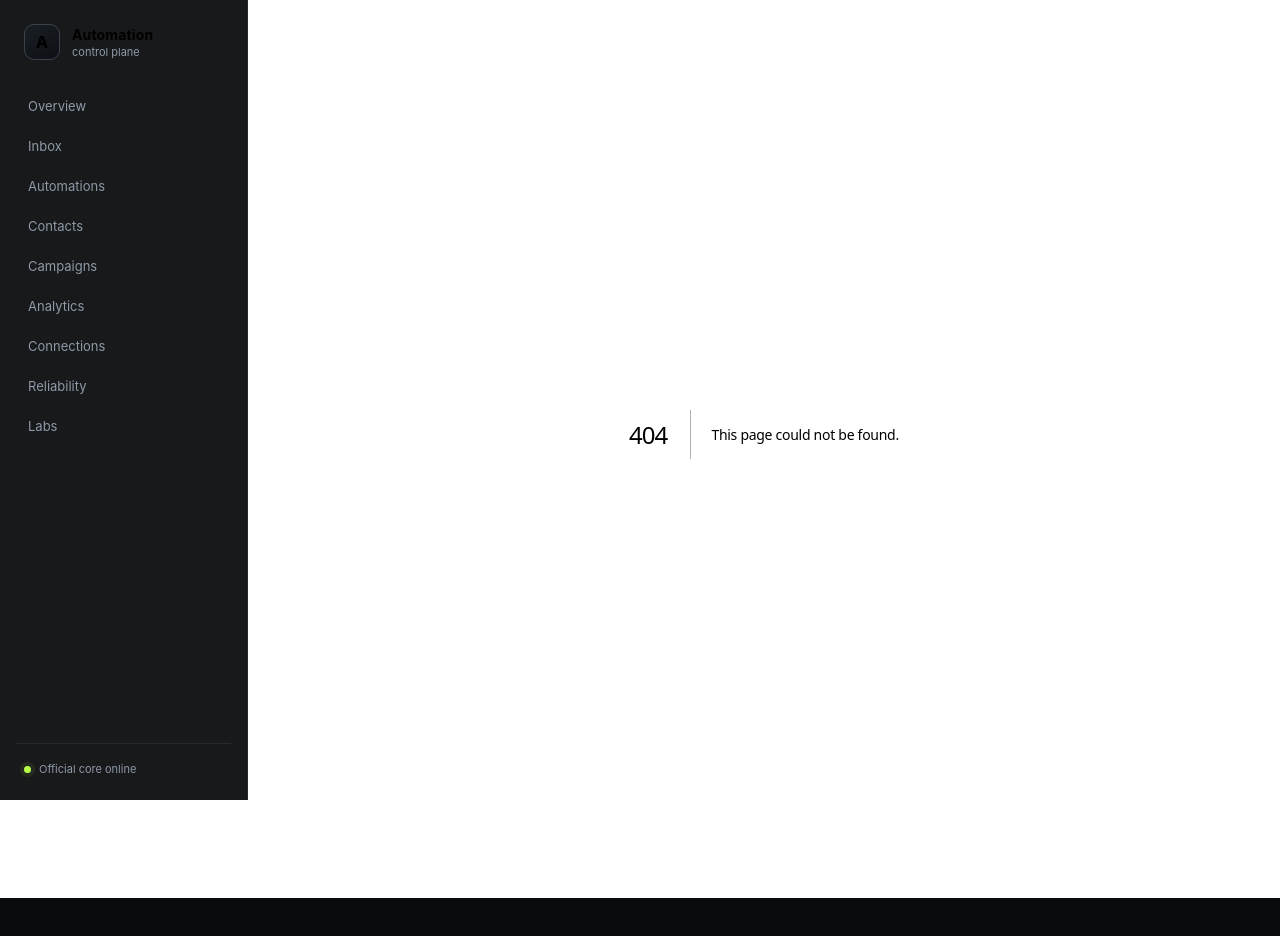
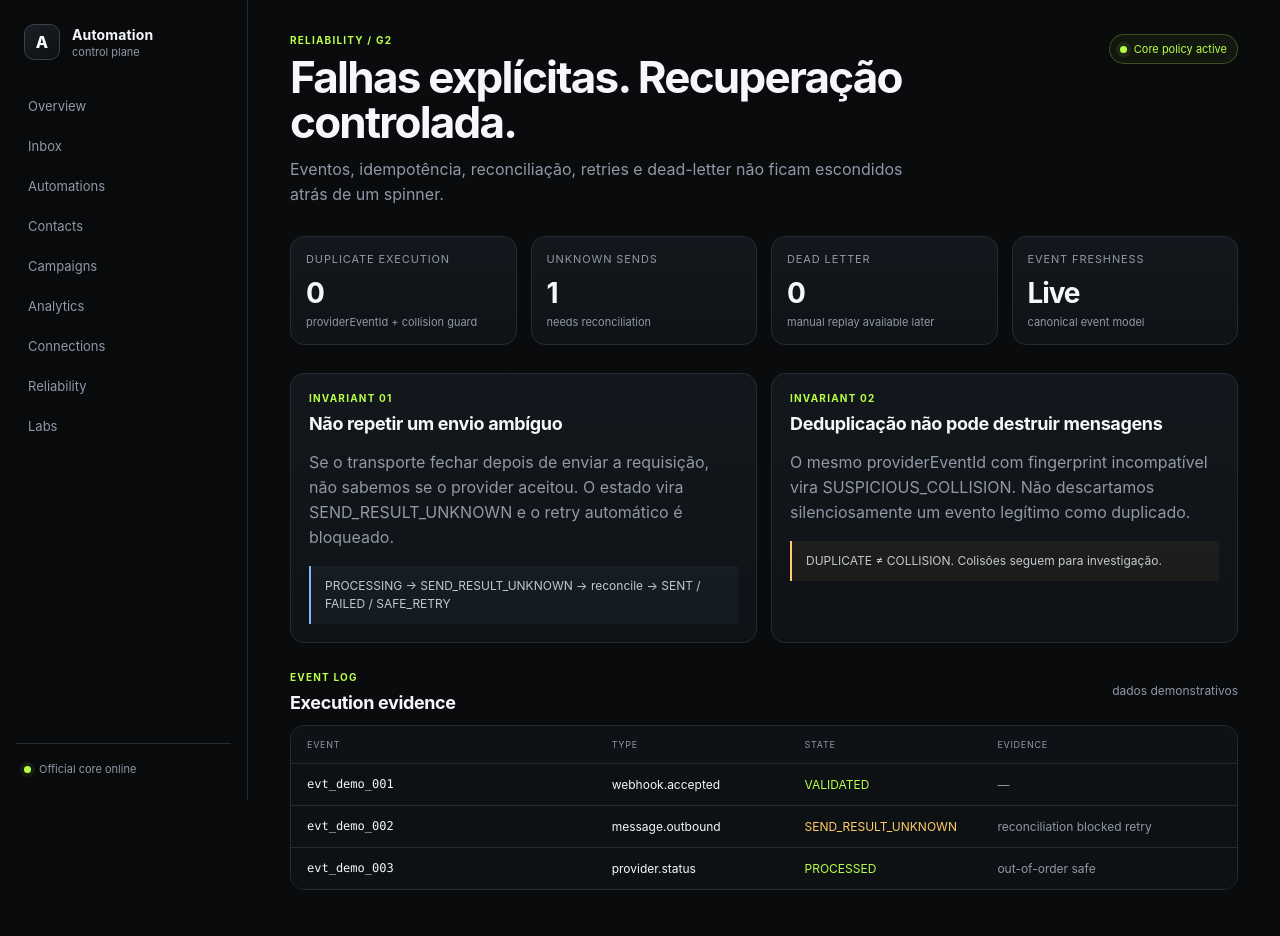
Before and after one commit to videoia070707-design/teste, a Next.js app in the folder apps/web/: page /reliability in a window 1280 px wide. Before the commit this address had no page. Shown: the top 936 px of the page. Before the commit the page ends 898 px from the top, so only its background shows below. Built offline with nearby package versions, Linux system fonts and the light colour scheme.

Commit message:
feat(web): add reliability control center

```diff
--- /dev/null
+++ b/apps/web/app/reliability/page.tsx
@@ -0,0 +1,57 @@
+const eventRows = [
+  ["evt_demo_001", "webhook.accepted", "VALIDATED", "—"],
+  ["evt_demo_002", "message.outbound", "SEND_RESULT_UNKNOWN", "reconciliation blocked retry"],
+  ["evt_demo_003", "provider.status", "PROCESSED", "out-of-order safe"]
+] as const;
+
+export default function ReliabilityPage() {
+  return (
+    <>
+      <header className="page-header">
+        <div className="header-copy">
+          <div className="eyebrow">Reliability / G2</div>
+          <h1>Falhas explícitas. Recuperação controlada.</h1>
+          <p>Eventos, idempotência, reconciliação, retries e dead-letter não ficam escondidos atrás de um spinner.</p>
+        </div>
+        <span className="badge accent"><span className="status-dot healthy" /> Core policy active</span>
+      </header>
+
+      <section className="grid metrics">
+        <article className="card compact"><div className="metric-label">Duplicate execution</div><div className="metric-value">0</div><div className="metric-note">providerEventId + collision guard</div></article>
+        <article className="card compact"><div className="metric-label">Unknown sends</div><div className="metric-value">1</div><div className="metric-note">needs reconciliation</div></article>
+        <article className="card compact"><div className="metric-label">Dead letter</div><div className="metric-value">0</div><div className="metric-note">manual replay available later</div></article>
+        <article className="card compact"><div className="metric-label">Event freshness</div><div className="metric-value">Live</div><div className="metric-note">canonical event model</div></article>
+      </section>
+
+      <section className="section grid two">
+        <article className="card">
+          <div className="eyebrow">Invariant 01</div>
+          <h2>Não repetir um envio ambíguo</h2>
+          <p>Se o transporte fechar depois de enviar a requisição, não sabemos se o provider aceitou. O estado vira SEND_RESULT_UNKNOWN e o retry automático é bloqueado.</p>
+          <div className="notice">PROCESSING → SEND_RESULT_UNKNOWN → reconcile → SENT / FAILED / SAFE_RETRY</div>
+        </article>
+        <article className="card">
+          <div className="eyebrow">Invariant 02</div>
+          <h2>Deduplicação não pode destruir mensagens</h2>
+          <p>O mesmo providerEventId com fingerprint incompatível vira SUSPICIOUS_COLLISION. Não descartamos silenciosamente um evento legítimo como duplicado.</p>
+          <div className="notice warning">DUPLICATE ≠ COLLISION. Colisões seguem para investigação.</div>
+        </article>
+      </section>
+
+      <section className="section">
+        <div className="section-head"><div><div className="eyebrow">Event log</div><h2>Execution evidence</h2></div><p>dados demonstrativos</p></div>
+        <div className="table">
+          <div className="table-row header"><span>Event</span><span>Type</span><span>State</span><span>Evidence</span></div>
+          {eventRows.map(([event, type, state, evidence]) => (
+            <div className="table-row" key={event}>
+              <span className="mono">{event}</span>
+              <span>{type}</span>
+              <span className={state === "SEND_RESULT_UNKNOWN" ? "warn" : "good"}>{state}</span>
+              <span className="muted">{evidence}</span>
+            </div>
+          ))}
+        </div>
+      </section>
+    </>
+  );
+}
```
